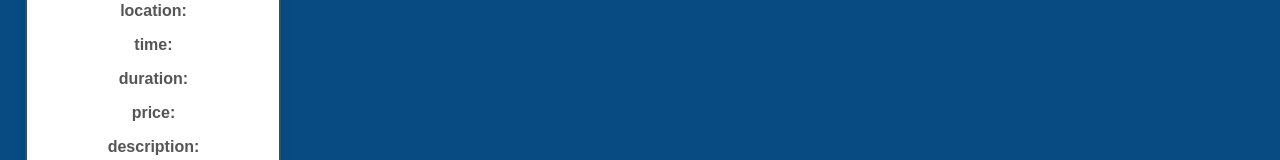
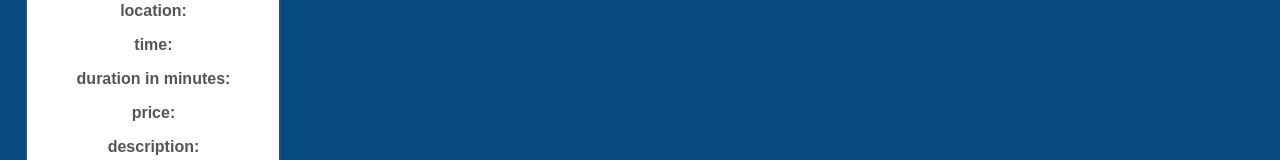
Before and after one commit to Nathaniel-github/LineWaiter, a React (Create React App) app in the folder LineWaiter/line-waiter/: page /home in a window 1280 px wide. Shown: the part 391-551 px from the top of the page. Built offline with nearby package versions, Linux system fonts and the light colour scheme; no server answers.

Commit message:
Clarified listing display for rest routes

```diff
--- a/LineWaiter/line-waiter/src/components/listing.jsx
+++ b/LineWaiter/line-waiter/src/components/listing.jsx
@@ -41,7 +41,7 @@ const Listing = ({ title, location, time, duration, price, description, username
                     <section className="listing-details">
                         <h2 className="listing-subtext">location: {location}</h2>
                         <h2 className="listing-subtext">time: {time}</h2>
-                        <h2 className="listing-subtext">duration: {duration}</h2>
+                        <h2 className="listing-subtext">duration in minutes: {duration}</h2>
                         <h2 className="listing-subtext">price: {price}</h2>
                         <h2 className="listing-subtext">description: {description}</h2>
                     </section>
--- a/LineWaiter/line-waiter/src/components/myListingsAccepted.jsx
+++ b/LineWaiter/line-waiter/src/components/myListingsAccepted.jsx
@@ -30,7 +30,7 @@ const MyListingsAccepted = ({ _id, title, location, time, duration, price, descr
                         <section className="listing-details">
                             <h2 className="listing-subtext">location: {location}</h2>
                             <h2 className="listing-subtext">time: {time}</h2>
-                            <h2 className="listing-subtext">duration: {duration}</h2>
+                            <h2 className="listing-subtext">duration in minutes: {duration}</h2>
                             <h2 className="listing-subtext">price: {price}</h2>
                             <h2 className="listing-subtext">description: {description}</h2>
                         </section>
```
